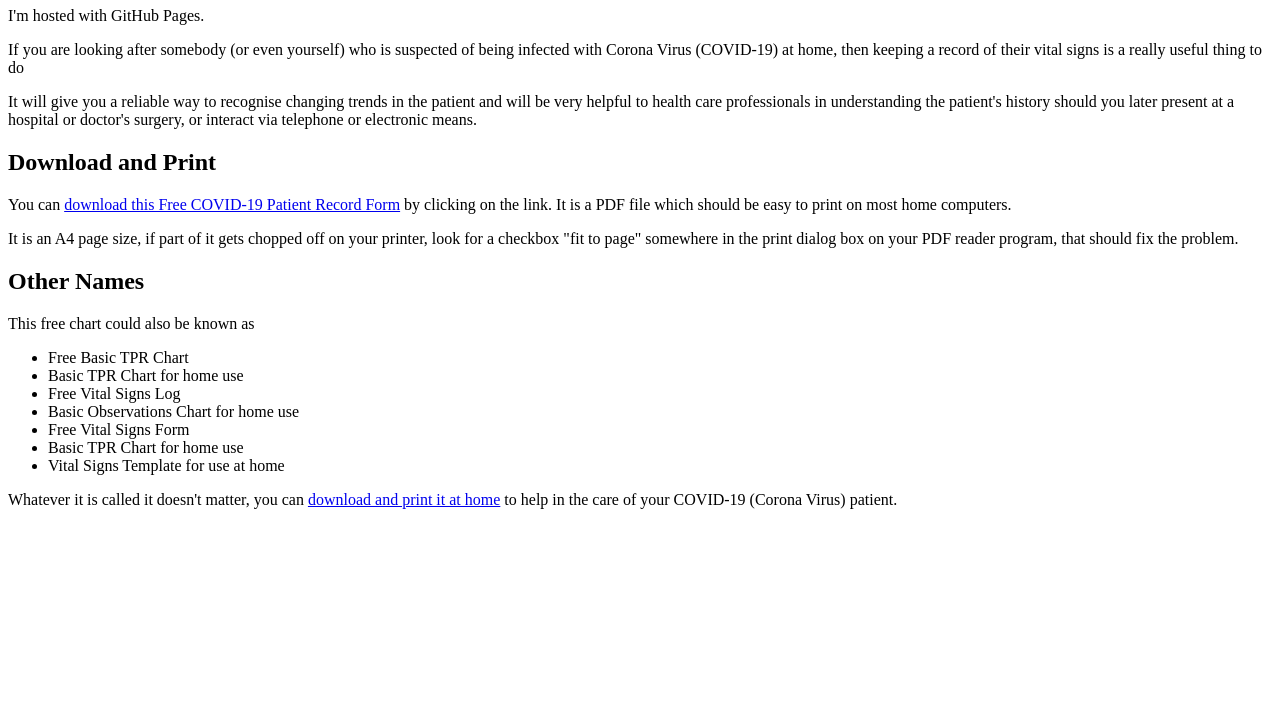
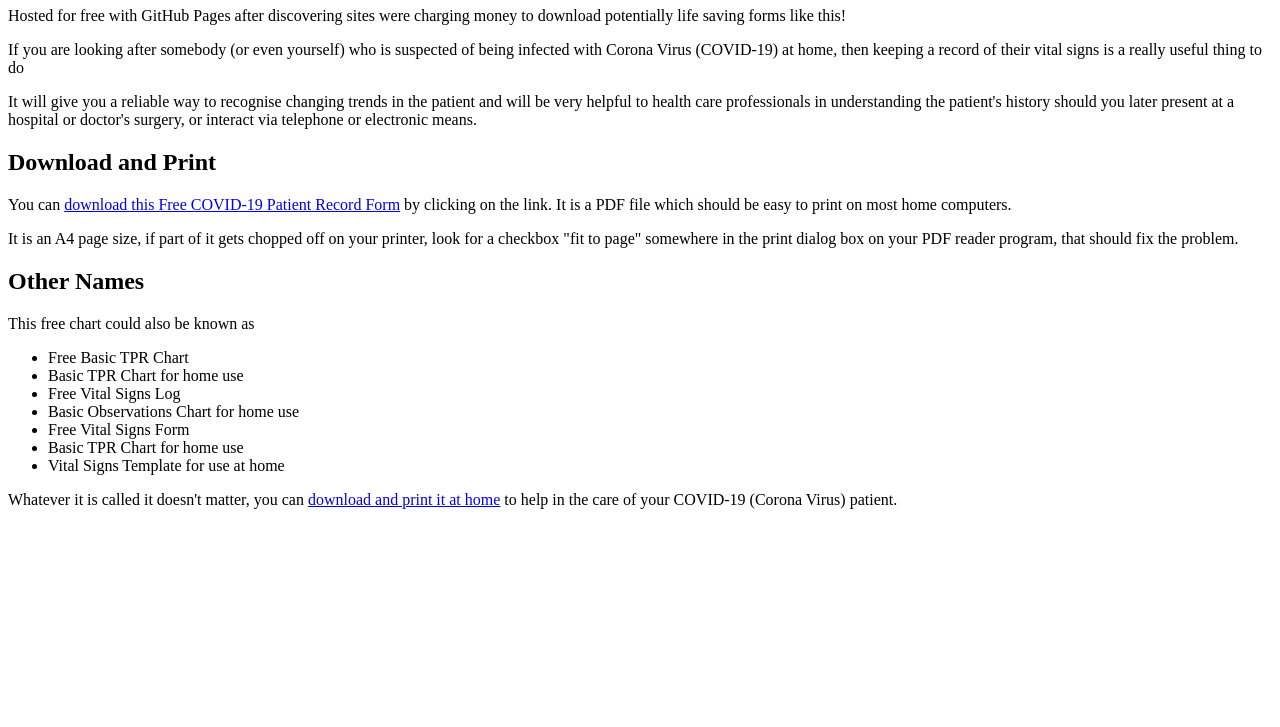
Before and after one commit to markwtt/markwtt.github.io, a plain HTML site: page index.html in a window 1280 px wide. Shown: the part 73-800 px from the top of the page. Drawn offline with Linux system fonts and the light colour scheme.

Commit message:
Update index.html

```diff
--- a/index.html
+++ b/index.html
@@ -2,7 +2,7 @@
 <html>
 <body>
 <h1>Free Basic Vital Signs Chart for home use</h1>
-<p>I'm hosted with GitHub Pages.</p>
+<p>Hosted for free with GitHub Pages after discovering sites were charging money to download potentially life saving forms like this!</p>
 <p>If you are looking after somebody (or even yourself) who is suspected of being infected with Corona Virus (COVID-19) at home, then keeping a record of their vital signs is a really useful thing to do</p>
 <p>It will give you a reliable way to recognise changing trends in the patient and will be very helpful to health care professionals in understanding the patient's history should you later present at a hospital or doctor's surgery, or interact via telephone or electronic means.</p>
 <h2>Download and Print</h2>
```
